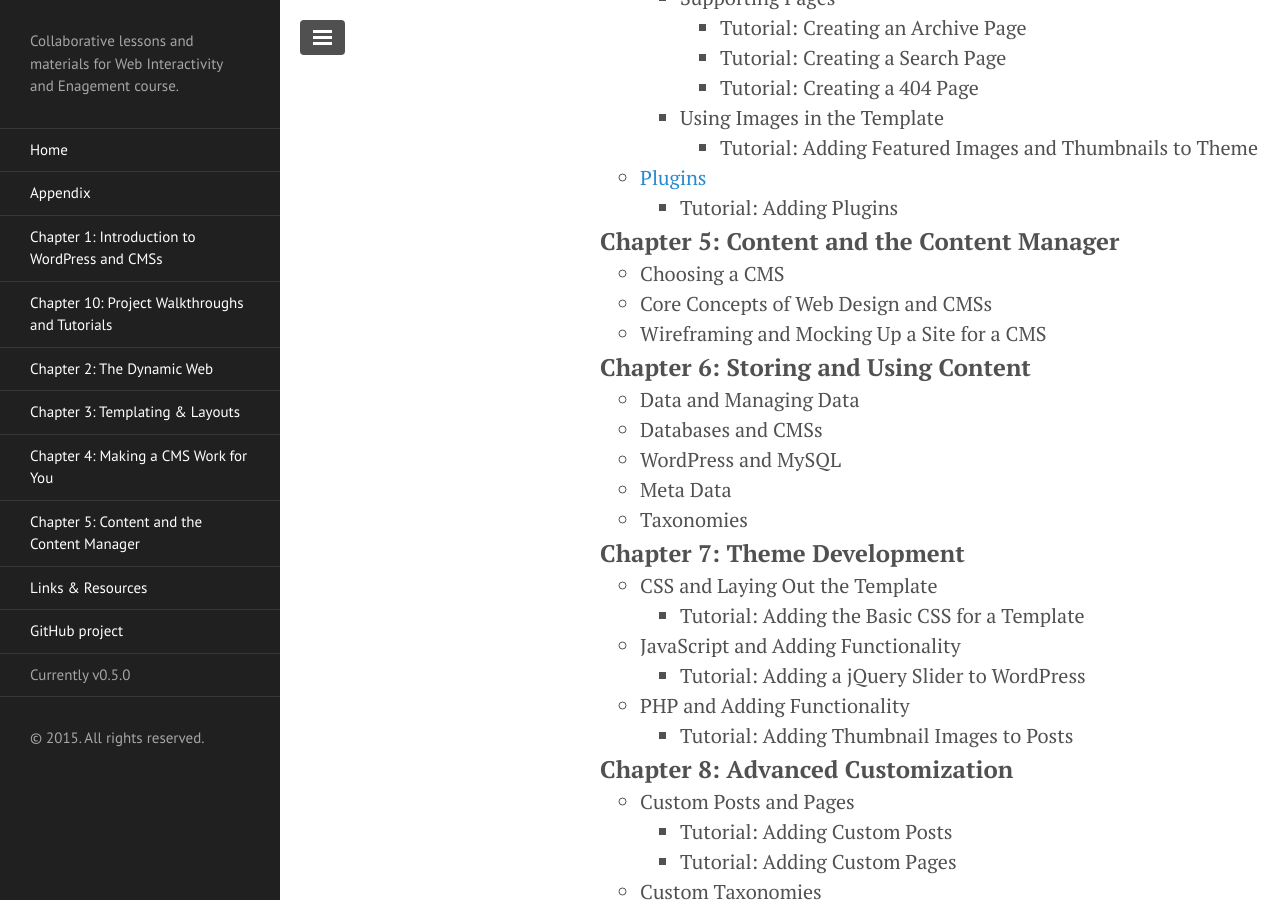
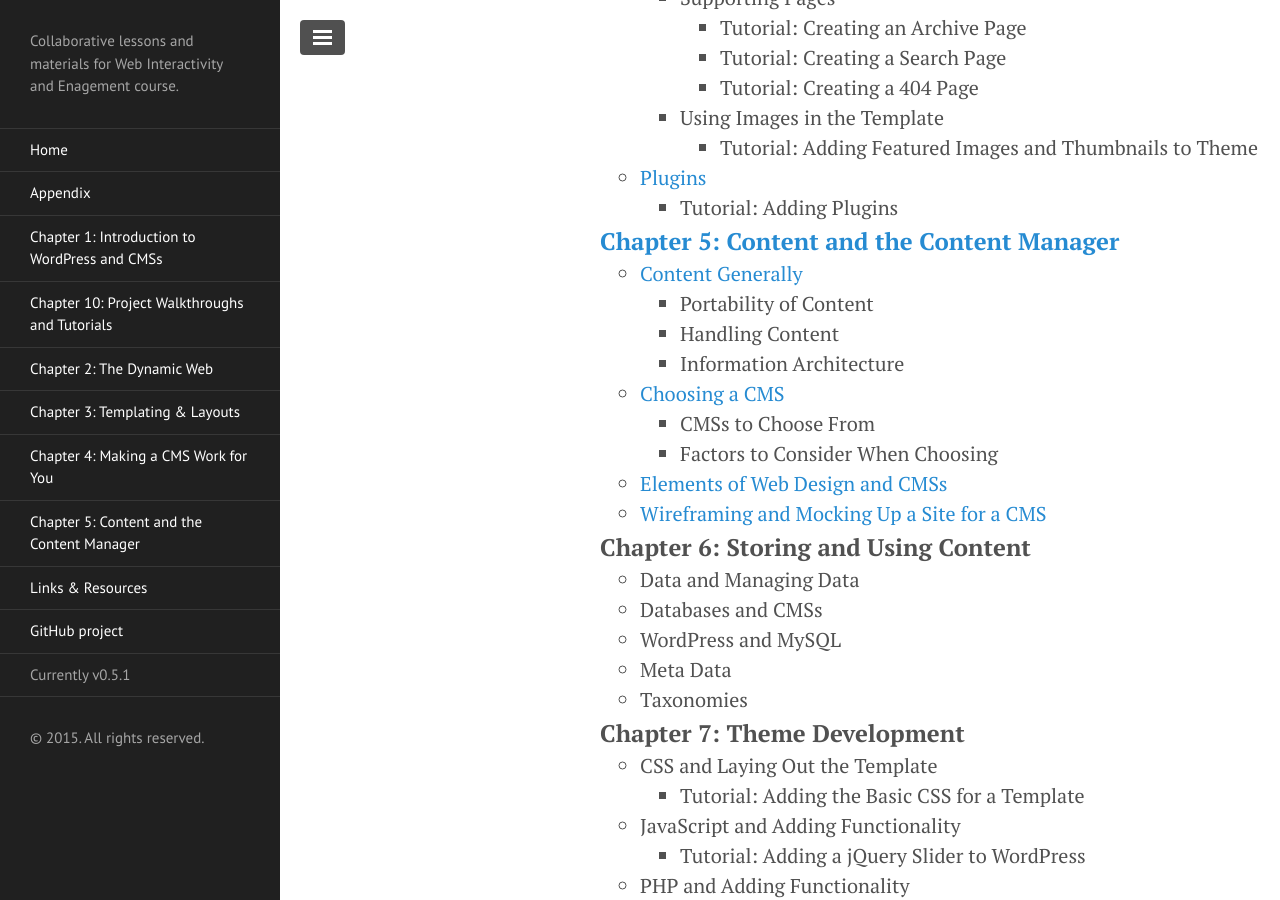
Before and after one commit to ahaywood/Web-Interactivity-and-Engagement, a Jekyll site: the page built from index.html, in a window 1280 px wide and 900 px high, scrolled down 1736 px. Built offline with Jekyll 4.4.1, drawn with Linux system fonts in a browser that asks for light colours; Markdown is read by kramdown in place of the engine named in the settings; the list of posts is cut into pages by our own code.

Commit message:
Chapter 5 Bug Fixes

```diff
--- a/_config.yml
+++ b/_config.yml
@@ -24,4 +24,4 @@ author:
   email:             jfrancisayres@gmail.com
 
 # Custom vars
-version:             0.5.0
+version:             0.5.1
--- a/index.html
+++ b/index.html
@@ -76,6 +76,7 @@ title: CMSs and WordPress - WIE Course Book
           </ul></li>
           <li><a href="chapter-3/#introduction-to-styling-wordpress">Introduction to Styling WordPress</a></li>
           </ul>
+<!-- Chapter 4 -->
         <li class="chapter-list"><a href="chapter-4">Chapter 4: <span>Making a CMS Work for You</span></a></li>
           <ul>
             <li><a href="chapter-4/#wordpress-customization">WordPress Customization</a>
@@ -112,12 +113,26 @@ title: CMSs and WordPress - WIE Course Book
             </li>
           </ul>
         </li>
-        <li class="chapter-list">Chapter 5: <span>Content and the Content Manager</span></li>
+<!-- Chapter 5 -->
+        <li class="chapter-list"><a href="chapter-5">Chapter 5: <span>Content and the Content Manager</span></a></li>
           <ul>
-            <li>Choosing a CMS</li>
-            <li>Core Concepts of Web Design and CMSs</li>
-            <li>Wireframing and Mocking Up a Site for a CMS</li>
+            <li><a href="chapter-5/#choosing-a-cms">Content Generally</a>
+              <ul>
+              <li>Portability of Content</li>
+              <li>Handling Content</li>
+              <li>Information Architecture</li>
+              </ul>
+            </a>
+            <li><a href="chapter-5/#choosing-a-cms">Choosing a CMS</a>
+              <ul>
+              <li>CMSs to Choose From</li>
+              <li>Factors to Consider When Choosing</li>
+              </ul>
+            </li>
+            <li><a href="chapter-5/#elements-of-web-design-and-cmss">Elements of Web Design and CMSs</a></li>
+            <li><a href="chapter-5/#wireframing">Wireframing and Mocking Up a Site for a CMS</a></li>
           </ul>
+<!-- Chapter 6 -->
         <li class="chapter-list">Chapter 6: <span>Storing and Using Content</li>
           <ul>
             <li>Data and Managing Data</li>
@@ -126,6 +141,7 @@ title: CMSs and WordPress - WIE Course Book
             <li>Meta Data</li>
             <li>Taxonomies</li>
           </ul>
+<!-- Chapter 7 -->
         <li class="chapter-list">Chapter 7: <span>Theme Development</li>
           <ul>
             <li>CSS and Laying Out the Template</li>
@@ -135,7 +151,7 @@ title: CMSs and WordPress - WIE Course Book
             <li>PHP and Adding Functionality</li>
               <ul><li>Tutorial: Adding Thumbnail Images to Posts</li></ul>
           </ul>
-
+<!-- Chapter 8 -->
         <li class="chapter-list">Chapter 8: <span>Advanced Customization</li>
           <ul>
             <li>Custom Posts and Pages
@@ -156,6 +172,7 @@ title: CMSs and WordPress - WIE Course Book
             </li>
             <li>Child and Parent Themes</li>
           </ul>
+<!-- Chapter 9 -->
         <li class="chapter-list">Chapter 9: <span>Advanced Topics</li>
           <ul>
             <li>User Interface and User Experience in a CMS
@@ -190,8 +207,8 @@ title: CMSs and WordPress - WIE Course Book
                 <li>Tutorial: Walkthrough of GitHub</li>
               </ul>
             </li>
-            <li><a href="chapter-10/#creating-a-blank-template">Creating a Blank Template</li>
-            <li><a href="chapter-10/#class-presentations">Class Presentations</li>
+            <li><a href="chapter-10/#creating-a-blank-template">Creating a Blank Template</a></li>
+            <li><a href="chapter-10/#class-presentations">Class Presentations</a></li>
             <li>Creating a Blog Site</li>
             </li>
             <li>Creating a Business Site
@@ -214,7 +231,7 @@ title: CMSs and WordPress - WIE Course Book
                 <li>PHP Lesson 8: Creating a CMS ***</li>
               </ul>
             </li>
-            <li><a href="/appendix/links-resources">Links and Resources</a></li>
+            <li><a href="appendix/links-resources/">Links and Resources</a></li>
           </ul>
           <h2>Course and Book Information</h2>
           <h3>Book Information</h3>
```
Also changed, not shown: appendix/links-resources/index.md (+44 -8 lines), chapter-10/index.md (+2 -2 lines), chapter-5/index.md (+8 -8 lines).
